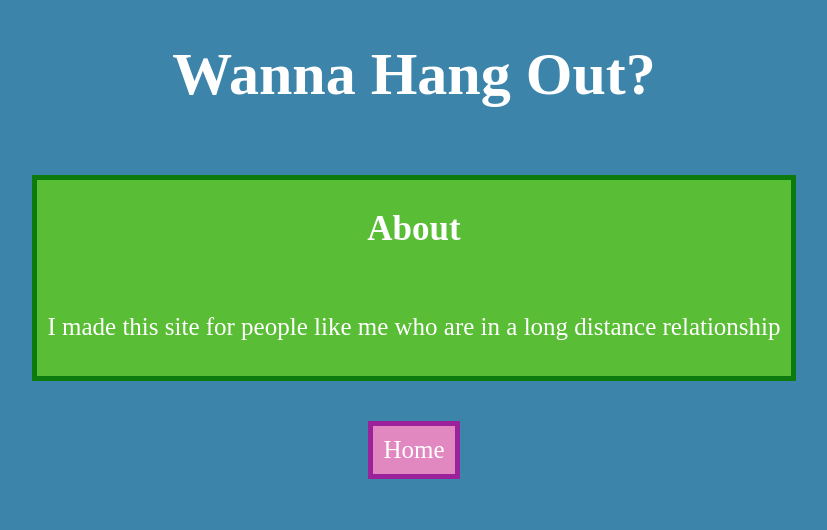
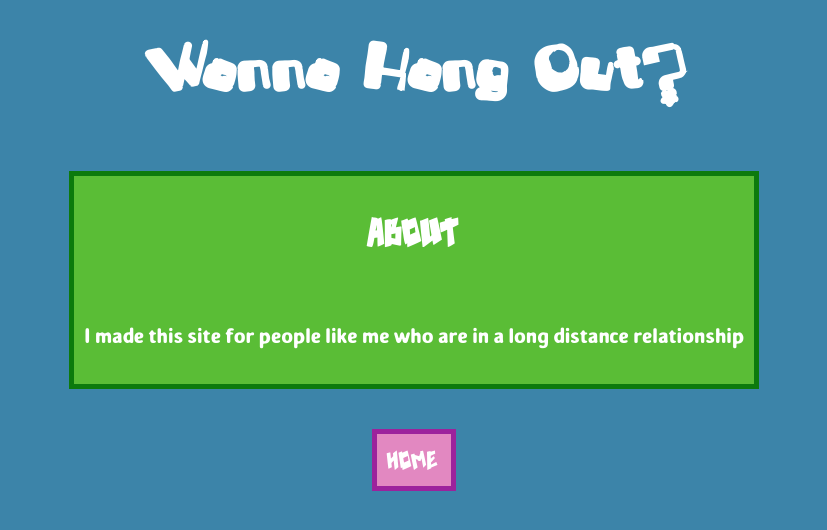
Before and after one commit to SpookyCass/wanna-hang-out, a plain HTML site: page pages/about.html in a window 1280 px wide. Shown: the whole page, without its empty margins (226-1053 px from the left). Drawn offline with Linux system fonts and the light colour scheme.

Commit message:
adding fonts in

```diff
--- a/styles/style.css
+++ b/styles/style.css
@@ -1,3 +1,15 @@
+@font-face {
+    font-family: Sweet;
+    src: url(../font/FunSweet.ttf);
+}
+@font-face {
+    font-family: pixel;
+    src: url(../font/Pixelpunk.ttf);
+}
+@font-face {
+    font-family: Soft;
+    src: url(../font/Soft\ Core.ttf);
+}
 :root{
     --blue: rgb(60, 132, 169);
     --green: rgb(90, 189, 54);
@@ -7,17 +19,20 @@
 }
 html{
     background-color: var(--blue);
+    font-family: Soft;
 }
 h1{
     text-align: center;
     color: white;
+    font-family: Sweet;
     margin-bottom: 50px;
-    font-size: 60px;
+    font-size: 64px;
  }
  h2{
      color: white;
      padding: none;
-     font-size:35px;
+     font-size:40px;
+     font-family: pixel;
  }
  .home-back, button{
      background-color: var(--pink);
@@ -26,7 +41,8 @@ h1{
      color: white;
      margin: auto;
      padding: 10px;
-     font-size: 25px;
+     font-size: 28px;
+     font-family: pixel;
  }
  button:hover{
      color: var(--Dpink);
@@ -54,7 +70,7 @@ h1{
     background-color: var(--green);
     color: white;
     align-items: center;
-    font-size: 40px;
+    font-size: 50px;
     height: 200px;
     width: 200px;
     border: solid var(--Dgreen) 5px;
```
Also changed, not shown: font/FunSweet.ttf (added), font/Pixelpunk.ttf (added), font/Soft Core.ttf (added).
